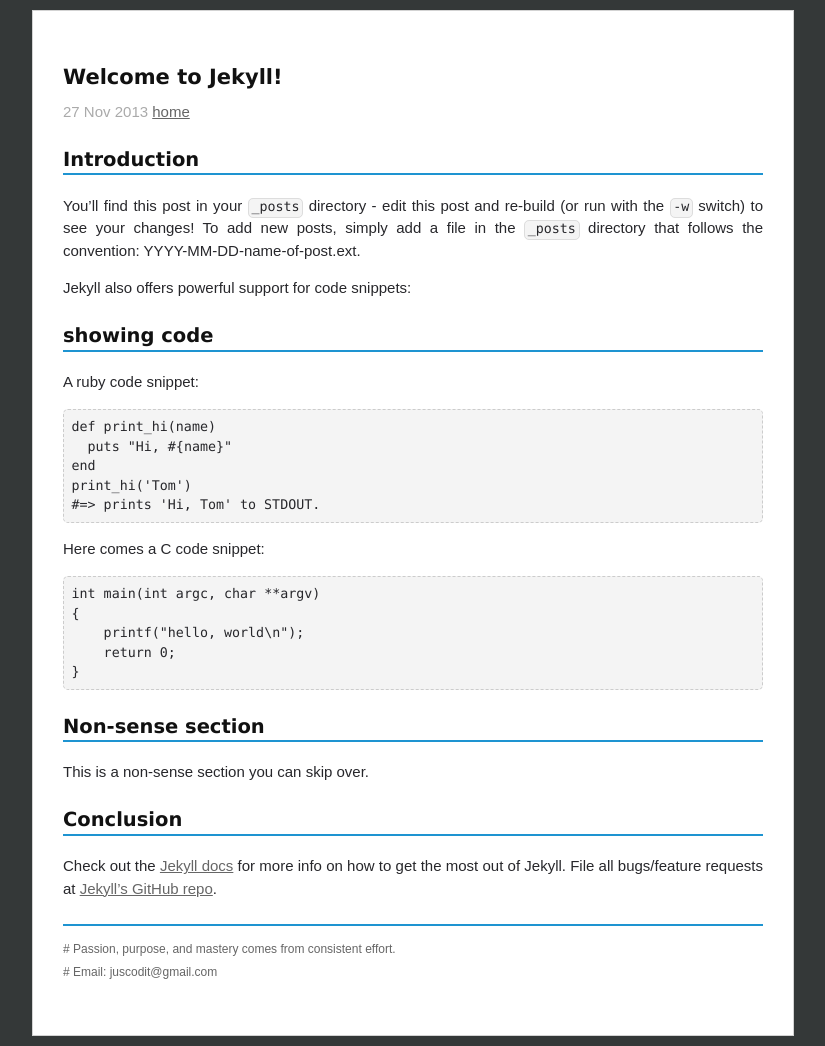
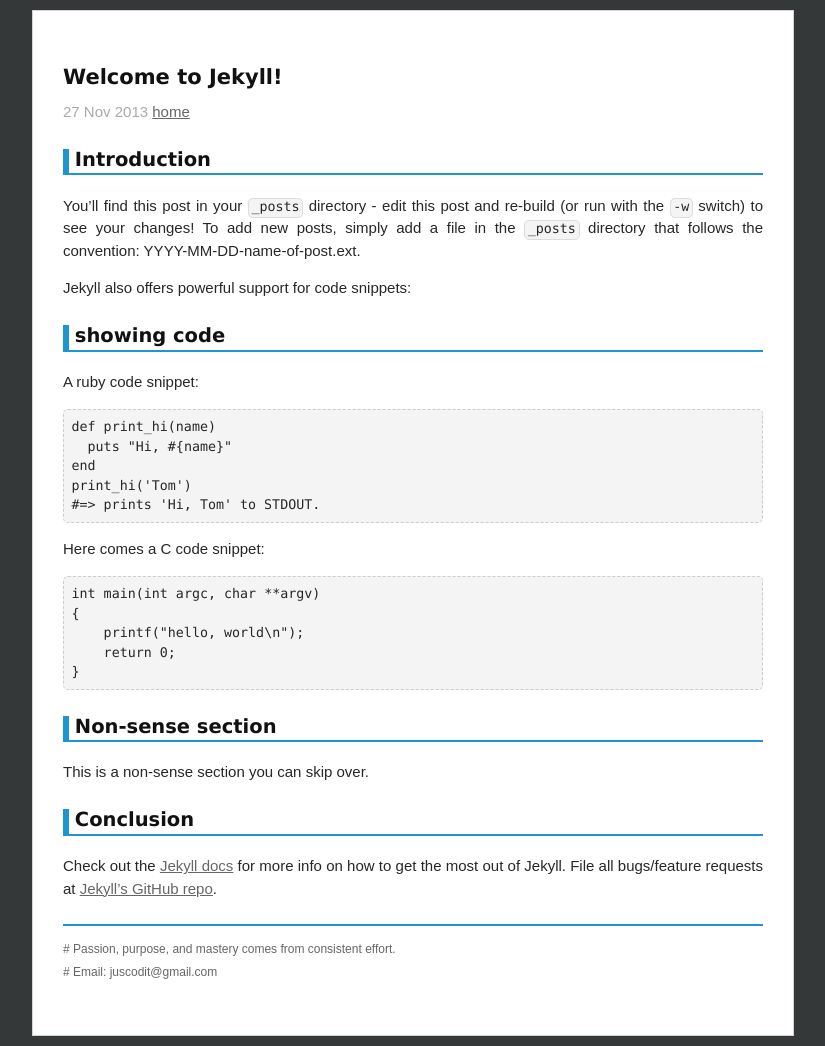
Before and after one commit to chenrushan/chenrushan.github.io, a Jekyll site: the page built from _posts/2013-11-27-welcome-to-jekyll.markdown, in a window 1280 px wide. Shown: the whole page, without its empty margins (227-1052 px from the left). Built offline with Jekyll 4.4.1, drawn with Linux system fonts in a browser that asks for light colours; Markdown is read by kramdown in place of the engine named in the settings.

Commit message:
[main.css]: update h3 style

```diff
--- a/css/main.css
+++ b/css/main.css
@@ -51,7 +51,9 @@
 h3 {
     font-size: 1.3em;
     border-bottom: 2px solid #1e94d1;
+    border-left: 6px solid #1e94d1;
     margin: 1.3em 0 1em 0;
+    padding-left: 0.3em;
 }
 
 h4 {
```
